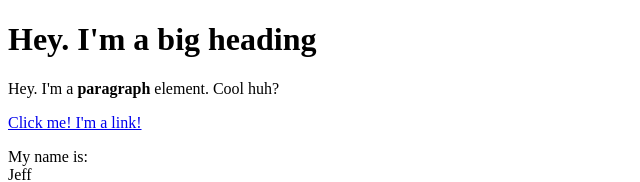
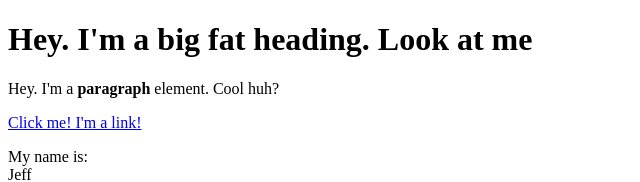
Before and after one commit to caemgi/cartoon-hero, a plain HTML site: page test.html in a window 1280 px wide. Shown: the top 182 px of the page, without its empty margins (0-640 px from the left). Drawn offline with Linux system fonts and the light colour scheme.

Commit message:
added "fat" before heading

```diff
--- a/test.html
+++ b/test.html
@@ -4,10 +4,11 @@
 	<title>Test Page</title>
 </head>
 <body>
-	<h1>Hey. I'm a big heading</h1>
+	<h1>Hey. I'm a big fat heading. Look at me</h1>
 	<p>Hey. I'm a <b>paragraph</b> element. Cool huh?</p>
 	<a href="https://google.com" target="_blank" title="Let's go to Google!">Click me! I'm a link!</a>
-	<p>My name is:<br>Jeff</p>
+	<p>My name is:<br>
+	Jeff</p>
 	<img src="https://s7d2.scene7.com/is/image/PetSmart/ARHERO-ASetUpGuideForNewBeardedDragonParents-20160818?$AR0301$">
 </body>
 </html>
```
